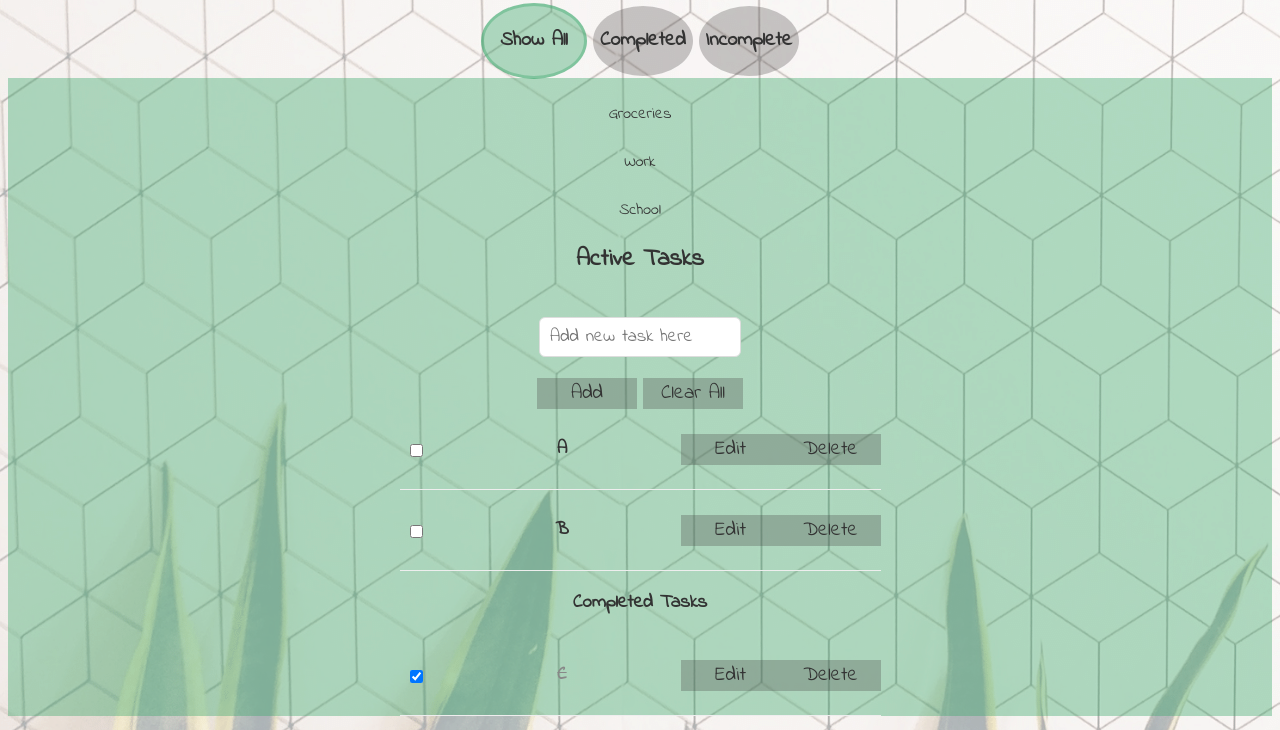
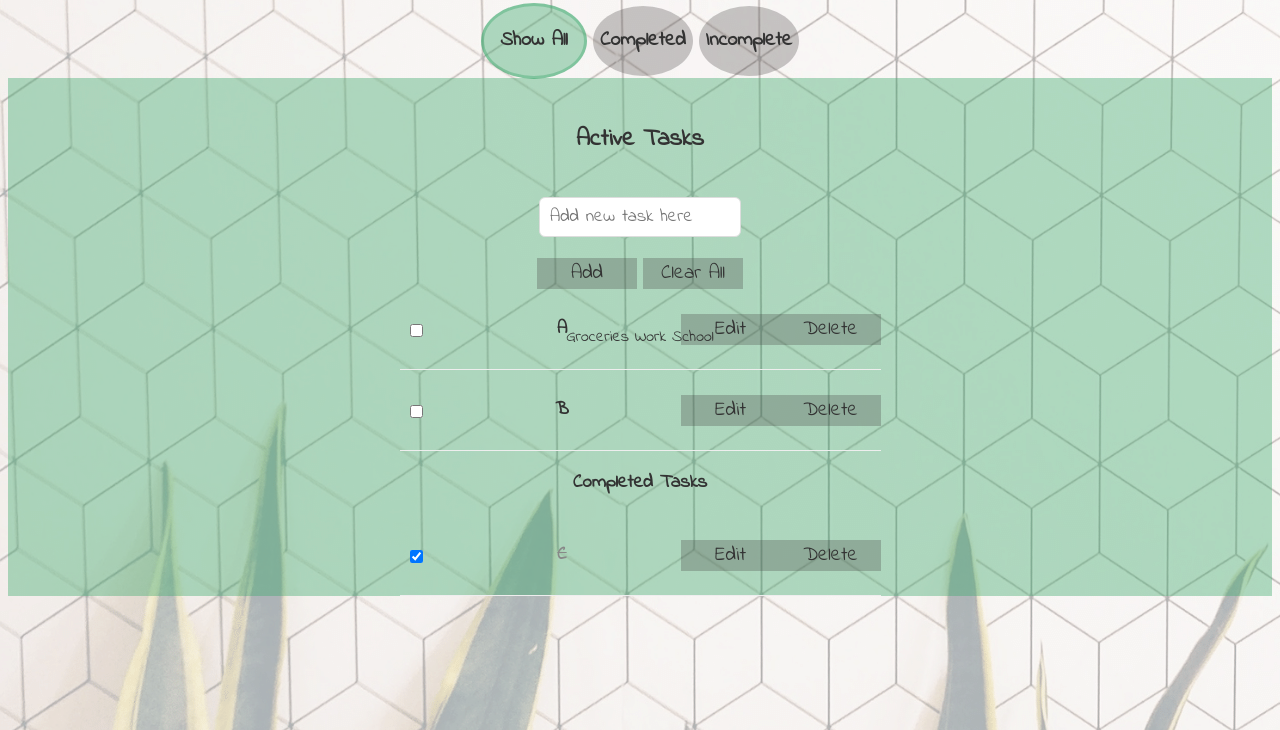
Before and after one commit to WebAhead12/ExpressList, a plain HTML site: page To-Do List.html in a window 1280 px wide. Both pictures are taken after a click on the element "Show All". Shown: the part 70-800 px from the top of the page. Drawn offline with Linux system fonts and the light colour scheme.

Commit message:
took out div before status
CSS for task status is ready

```diff
--- a/To-Do List.css
+++ b/To-Do List.css
@@ -45,6 +45,14 @@ border-radius: 100%;
   font-weight: 700;
   border-radius: 100%;
 
+}
+
+.categories {
+  position: absolute;
+  display: flex;
+  flex-direction: row;
+  justify-content: center;
+  align-items: center;
 }
 
 
--- a/To-Do List.html
+++ b/To-Do List.html
@@ -35,23 +35,23 @@
         </div>
 
         <div class="task-status">
-            <div>
+
             <div type="button" class="status" for="show-all">
                 Show All
             </div>
-            </div>
+
             &nbsp;
-            <div>
+
             <div class="status " for="completed">
                 Completed
             </div>
-            </div>
+
             &nbsp;
-            <div>
+
             <div class="status" for="incomplete">
                 Incomplete
             </div>
-            </div>
+
 
 
         </div>
--- a/To-Do List.js
+++ b/To-Do List.js
@@ -6,6 +6,8 @@ const options = document.querySelectorAll('.status')
 const tasksStatus = document.querySelector('.task-status')
 
 tasksStatus.addEventListener('click', (event) => {
+  console.log(event.target);
+  if (event.target == tasksStatus) return;
   for (let option of options) {
     option.classList.remove('onIt')
   }
```
Lines whose indentation alone changed are shown as unchanged.
